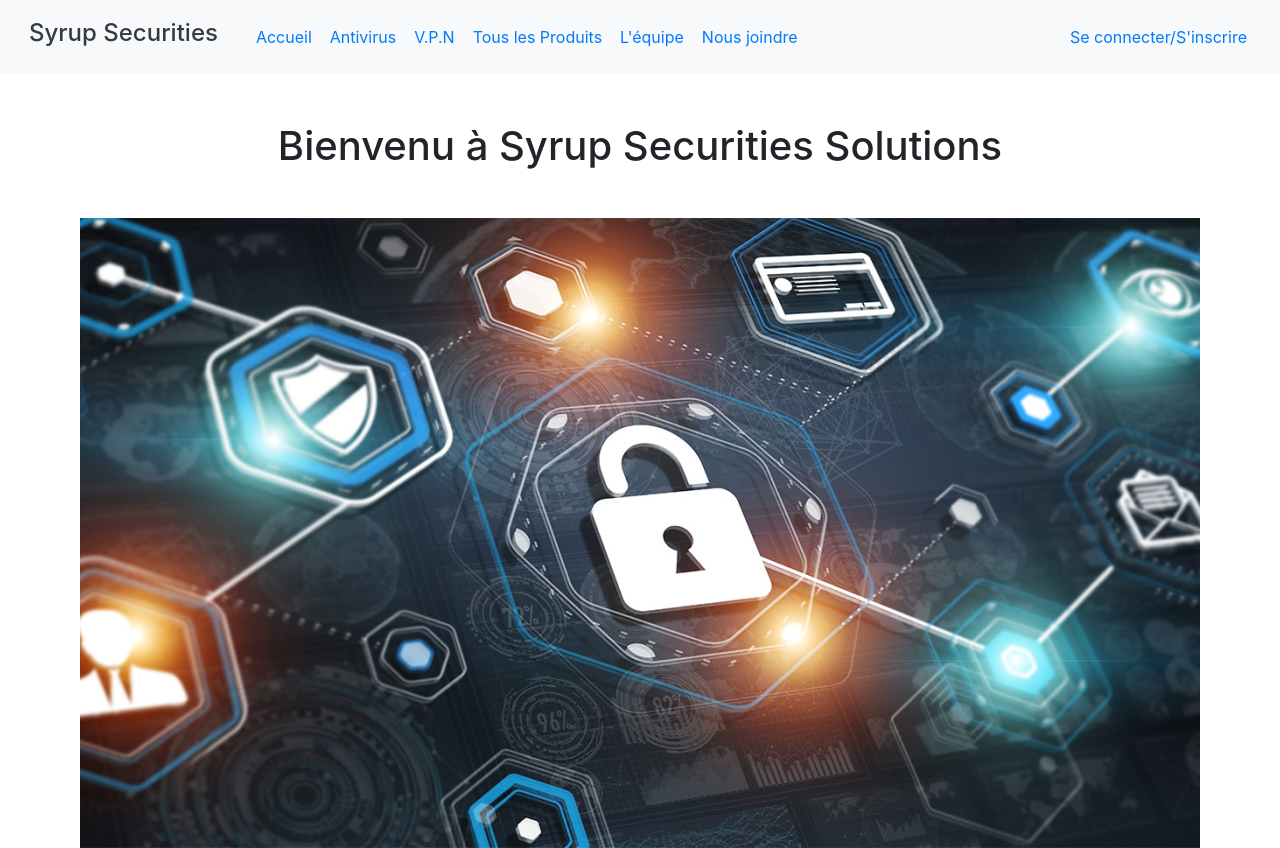
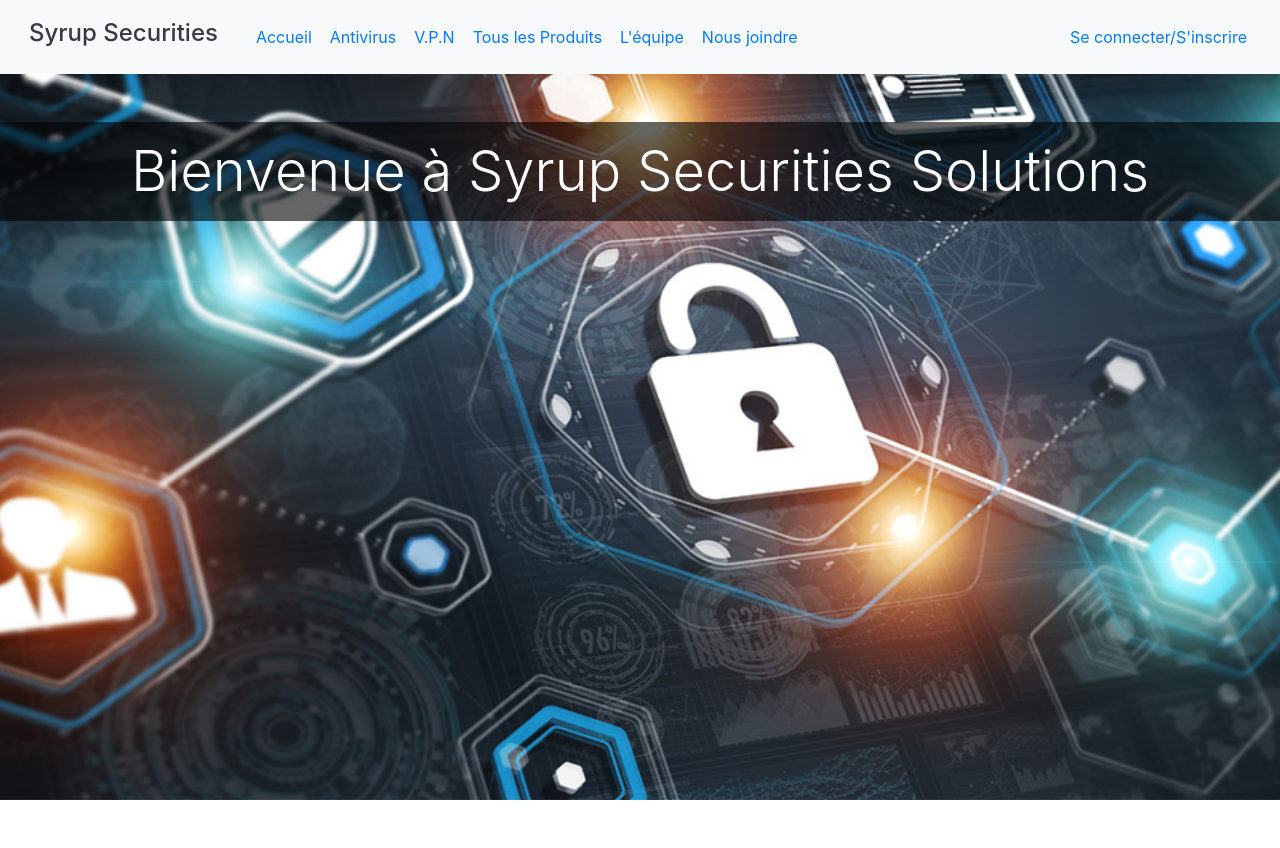
Before and after one commit to igloosyrup/projet-synthese, a React (Create React App) app in the folder SyrupSecurities/react-app/: page / in a window 1280 px wide. After the commit the page ends 800 px from the top, so only its background shows below. Built offline with nearby package versions, Linux system fonts and the light colour scheme.

Commit message:
React: Added homepage styling

```diff
--- a/SyrupSecurities/react-app/src/Components/Homepage/Home.js
+++ b/SyrupSecurities/react-app/src/Components/Homepage/Home.js
@@ -5,14 +5,10 @@ import appbg from "../../img/nt_virus_bg.png"
 
 const Home = () => {
     return (
-        <>
+        <div id="home-bg">
             <Navbar />
-            <h1 className="text-center mt-5 mb-5">Bienvenu à Syrup Securities Solutions</h1>
-
-            <div className="text-center">
-                <img src={appbg} alt="virus lockdown" className="" />
-            </div>
-        </>
+            <h1 className="text-white text-center display-4 mt-5 mb-5 py-3" id="title-bg">Bienvenue à Syrup Securities Solutions</h1>
+        </div>
     )
 }
 
--- a/SyrupSecurities/react-app/src/Components/Homepage/styles/HomeStyles.css
+++ b/SyrupSecurities/react-app/src/Components/Homepage/styles/HomeStyles.css
@@ -0,0 +1,10 @@
+#home-bg{
+    background-repeat: no-repeat;
+    background-size: cover;
+    background-image: url("../../../img/nt_virus_bg.png");
+    height: 100vh;
+}
+
+#title-bg{
+    background-color: rgba(1,1,1,0.6)
+}
```
